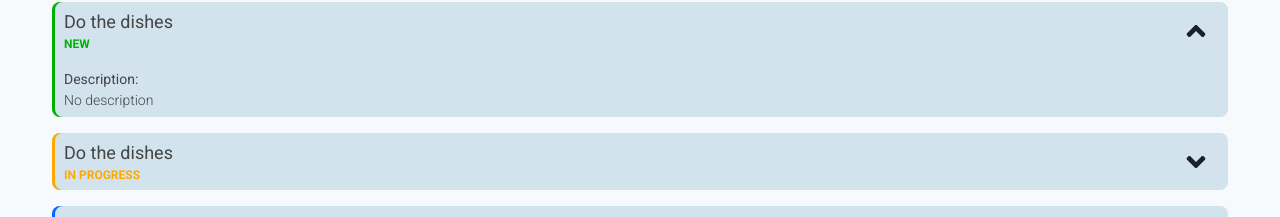
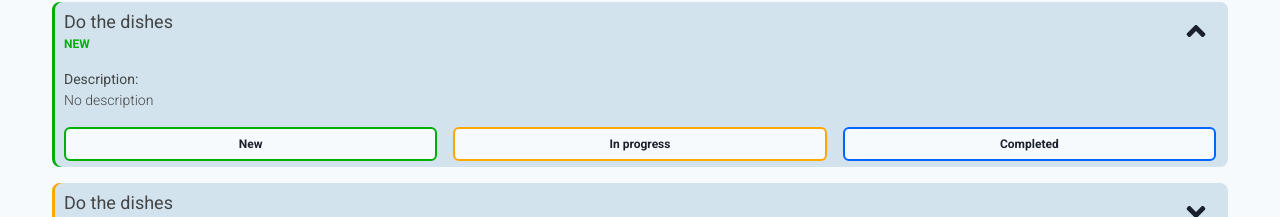
Before and after one commit to mstopin/todo-app, a Next.js app in the folder frontend/: page / in a window 1280 px wide. Both pictures are taken after a click on the button 1196 px from the left and 113 px from the top of the page. Shown: the part 83-300 px from the top of the page. Built offline with nearby package versions, Linux system fonts and the light colour scheme.

Commit message:
Add buttons to task component

```diff
--- a/frontend/src/components/pages/tasks/Task/Task.tsx
+++ b/frontend/src/components/pages/tasks/Task/Task.tsx
@@ -39,6 +39,22 @@ const AngleDownIcon = chakra(FaAngleDown, {
   },
 });
 
+const ActionButton = chakra(Button, {
+  baseStyle: {
+    px: '4',
+    py: '2',
+    flexGrow: '1',
+    flexBasis: '0',
+    h: 'auto',
+    borderWidth: '2px',
+    borderStyle: 'solid',
+    bg: 'bg',
+    '&:active, &:hover': {
+      bg: 'bg',
+    },
+  },
+});
+
 export default function Task({ content, description, status }: TaskProps) {
   const [expanded, setExpanded] = useBoolean(false);
 
@@ -71,6 +87,23 @@ export default function Task({ content, description, status }: TaskProps) {
             {description ?? 'No description'}
           </Text>
         </Box>
+        <Flex align="center" mt={4} color="text">
+          <ActionButton mr={4} borderColor={getTaskColorClassName('NEW')} disabled={status === 'NEW'}>
+            <Text fontSize="xs">
+              New
+            </Text>
+          </ActionButton>
+          <ActionButton mr={4} borderColor={getTaskColorClassName('IN_PROGRESS')} disabled={status === 'IN_PROGRESS'}>
+            <Text fontSize="xs">
+              In progress
+            </Text>
+          </ActionButton>
+          <ActionButton borderColor={getTaskColorClassName('COMPLETED')} disabled={status === 'COMPLETED'}>
+            <Text fontSize="xs">
+              Completed
+            </Text>
+          </ActionButton>
+        </Flex>
       </Collapse>
     </Box>
   );
--- a/frontend/src/theme.ts
+++ b/frontend/src/theme.ts
@@ -4,7 +4,7 @@ const theme = extendTheme({
   styles: {
     global: {
       body: {
-        bg: '#F7FAFC',
+        bg: 'bg',
       },
     },
   },
@@ -16,6 +16,7 @@ const theme = extendTheme({
     xxs: '0.625rem',
   },
   colors: {
+    bg: '#F7FAFC',
     text: '#444545',
     task: {
       bg: '#D2E3EE',
```
